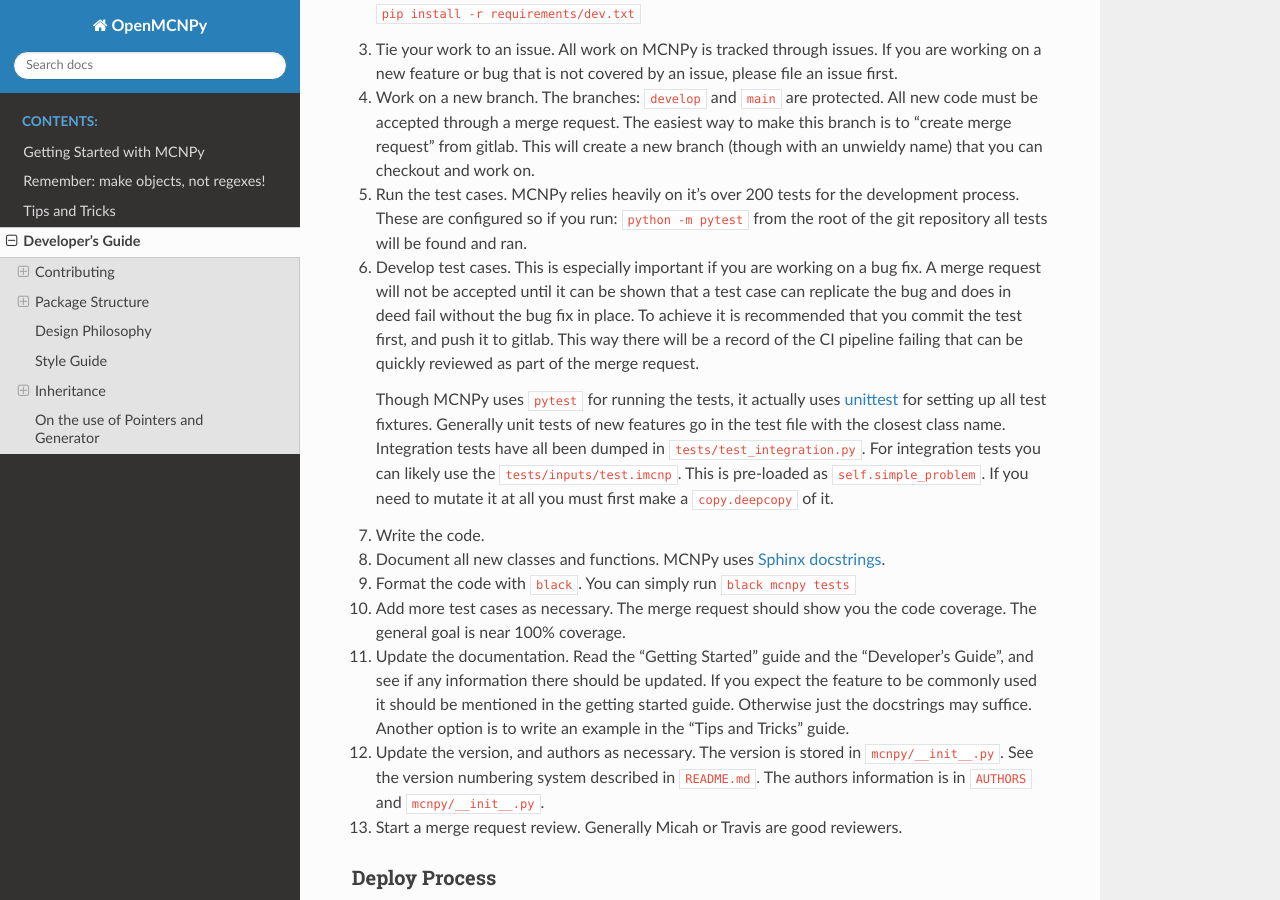
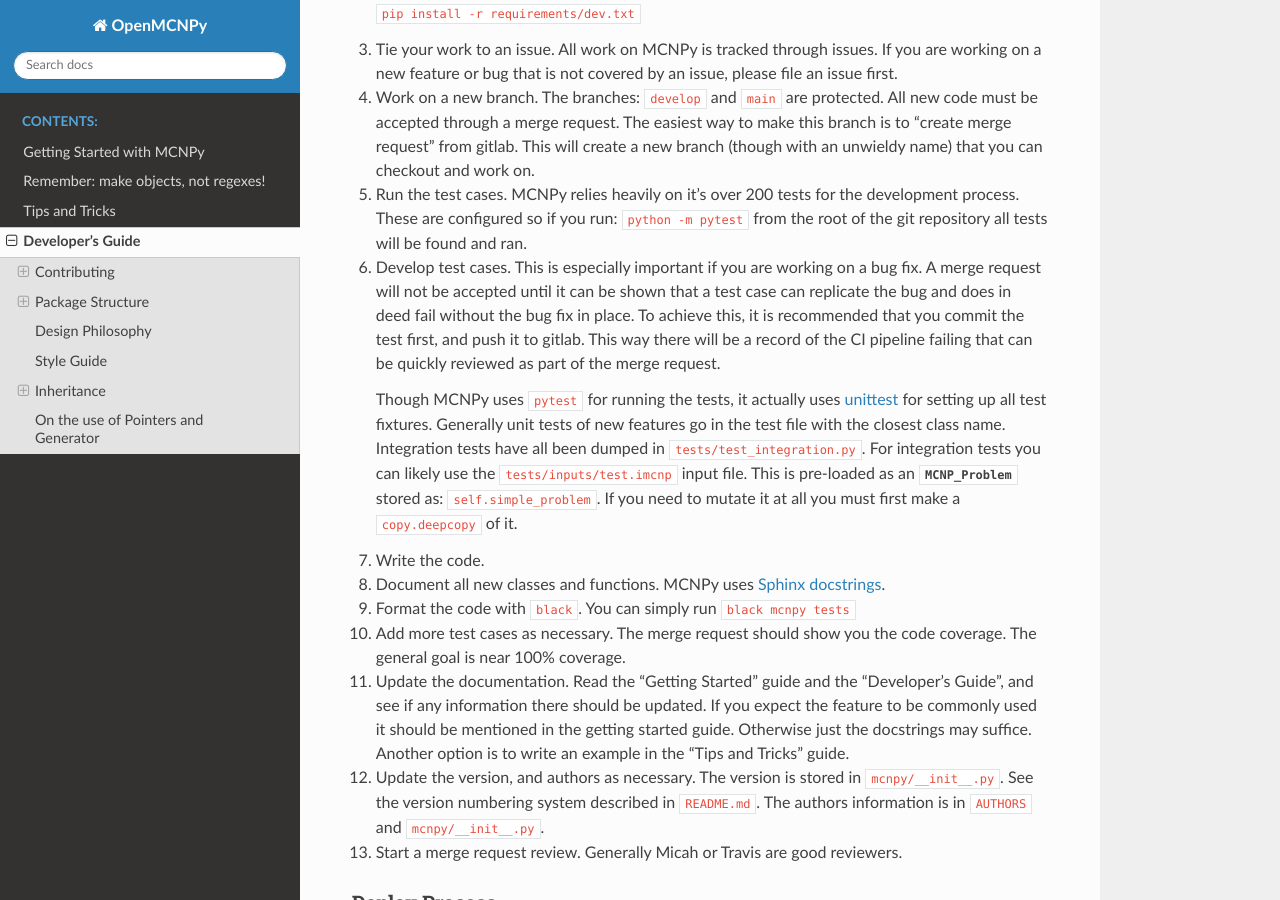
Before and after one commit to idaholab/MontePy, a Sphinx documentation site: the page built from doc/source/developing.rst, in a window 1280 px wide and 900 px high, scrolled down 567 px. Built offline with Sphinx 7.4.7 and the Read the Docs theme 2.0.0, drawn with Linux system fonts in a browser that asks for light colours; pages that are not in the unit, such as notebooks, are missing from menus.

Commit message:
Typo fixes

```diff
--- a/doc/source/developing.rst
+++ b/doc/source/developing.rst
@@ -39,15 +39,15 @@ Setting up and Typical Development Workflow
 #. Develop test cases. This is especially important if you are working on a bug fix.
    A merge request will not be accepted until it can be shown that a test case can replicate the
    bug and does in deed fail without the bug fix in place.
-   To achieve it is recommended that you commit the test first, and push it to gitlab.
+   To achieve this, it is recommended that you commit the test first, and push it to gitlab.
    This way there will be a record of the CI pipeline failing that can be quickly reviewed as part of the merge request.
 
    Though MCNPy uses ``pytest`` for running the tests,
    it actually uses `unittest <https://docs.python.org/3/library/unittest.html>`_ for setting up all test fixtures.
    Generally unit tests of new features go in the test file with the closest class name.
    Integration tests have all been dumped in ``tests/test_integration.py``.
-   For integration tests you can likely use the ``tests/inputs/test.imcnp``.
-   This is pre-loaded as ``self.simple_problem``.
+   For integration tests you can likely use the ``tests/inputs/test.imcnp`` input file.
+   This is pre-loaded as an :class:`~mcnpy.mcnp_problem.MCNP_Problem` stored as: ``self.simple_problem``.
    If you need to mutate it at all you must first make a ``copy.deepcopy`` of it.
 
 #. Write the code.
```
